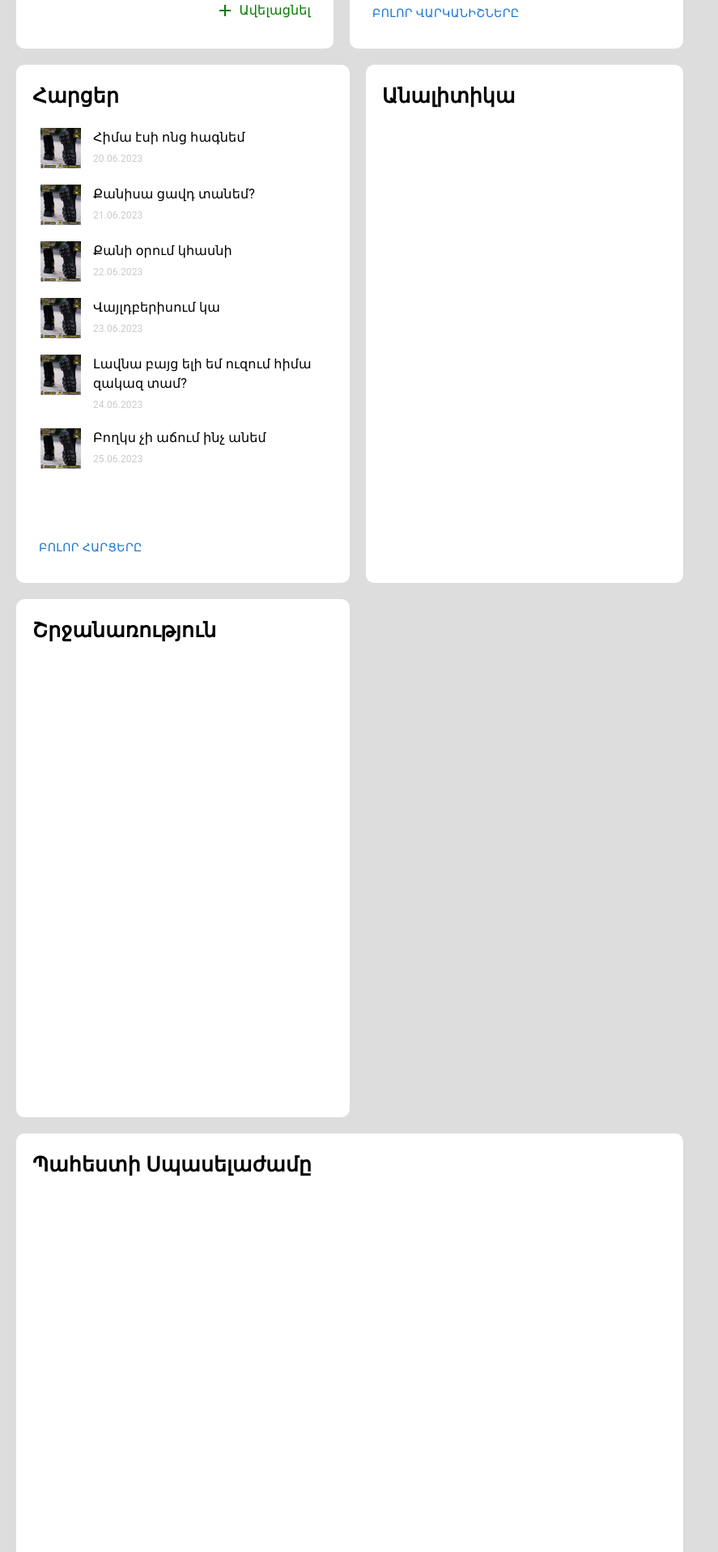
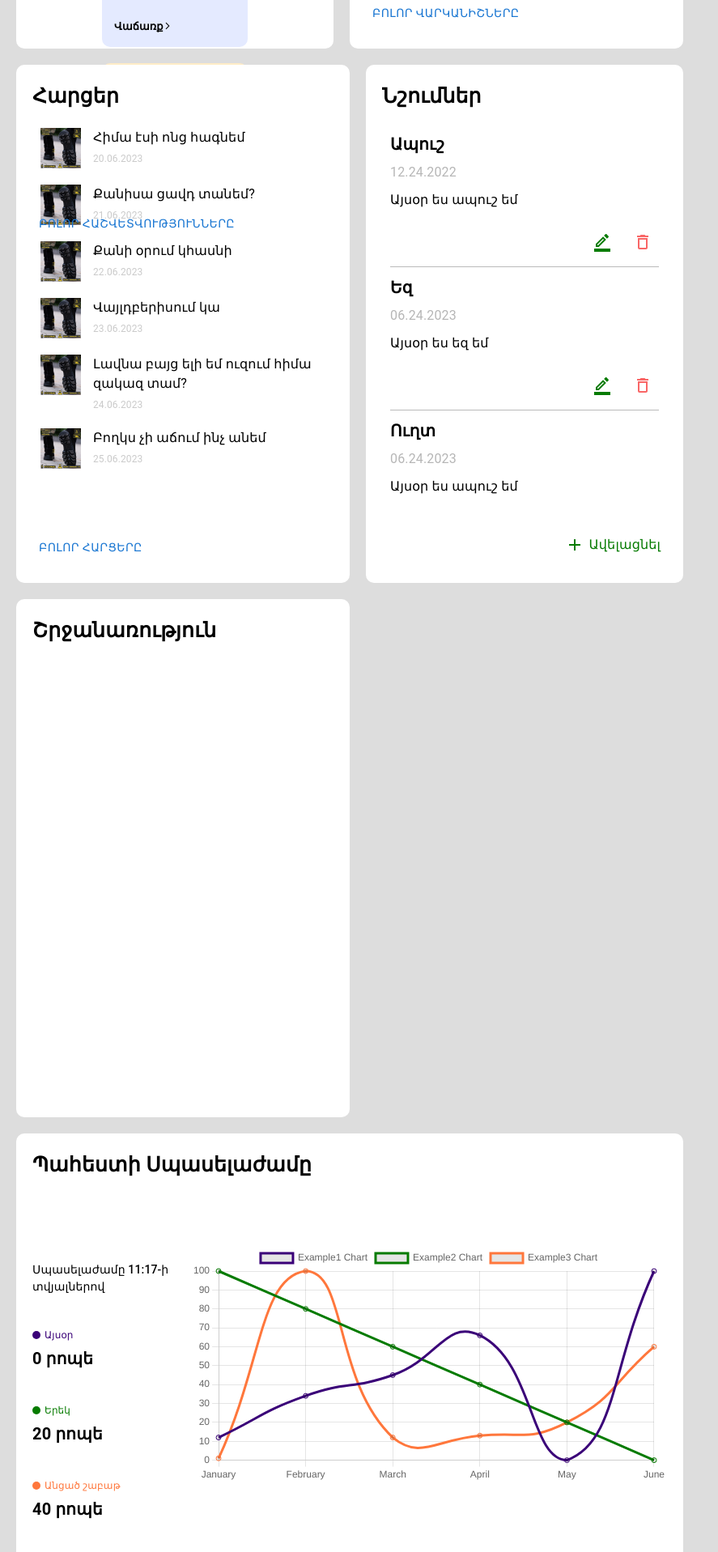
Before and after one commit to Narek20/alpha-admin-FE, a React (Create React App) app: page / in a window 1280 px wide. Shown: the part 2650-4567 px from the top of the page at 81% size, without its empty margins (0-887 px from the left). Built offline with nearby package versions, Linux system fonts and the light colour scheme.

Commit message:
added storage waiting time and analyitics

```diff
--- /dev/null
+++ b/src/components/features/AnalyticLinkCard/index.tsx
@@ -0,0 +1,31 @@
+import { FC } from 'react'
+import { Link } from 'react-router-dom'
+import { Box, Typography } from '@mui/material'
+import ArrowForwardIosOutlinedIcon from '@mui/icons-material/ArrowForwardIosOutlined'
+
+import styles from './styles.module.scss'
+
+interface IProps {
+  title: string
+  link: string
+  color: string
+}
+
+const AnalyticLinkCard: FC<IProps> = ({ title, link, color }) => {
+  return (
+    <Link
+      className={styles.linkContainer}
+      to={link}
+      style={{ background: color }}
+    >
+      <Typography className={styles.title}>
+        {title}
+        <ArrowForwardIosOutlinedIcon
+          sx={{ color: 'black', width: 10, height: 10 }}
+        />
+      </Typography>
+    </Link>
+  )
+}
+
+export default AnalyticLinkCard
--- /dev/null
+++ b/src/components/features/AnalyticLinkCard/styles.module.scss
@@ -0,0 +1,15 @@
+.linkContainer {
+  text-decoration: none;
+  width: 150px;
+  height: 150px;
+  display: flex;
+  padding: 15px;
+  border-radius: 10px;
+  align-items: flex-end;
+
+  .title {
+    font-size: 13px;
+    color: black;
+    font-weight: 600;
+  }
+}
--- a/src/components/features/Analytics/index.tsx
+++ b/src/components/features/Analytics/index.tsx
@@ -1,15 +1,42 @@
-import { FC } from 'react'
-import { Box } from '@mui/material'
+import { Box, Button } from '@mui/material'
 import SectionHeader from '@shared/SectionTitle'
+import AnalyticLinkCard from '@features/AnalyticLinkCard'
 
 import styles from './styles.module.scss'
 
-interface IProps {}
+const analyticsLinks = [
+  {
+    title: 'Ամենօրյա դինամիկա և վաճառքի անալիտիկա',
+    link: 'analytics/',
+    color: '#FEE0E0',
+  },
+  {
+    title: 'Հաշվետվություն պահեստի մնացորդներով',
+    link: 'analytics/warehouse-remains',
+    color: '#DCEFDB',
+  },
+  {
+    title: 'Վաճառք',
+    link: 'analytics/sales',
+    color: '#E4EAFF',
+  },
+  {
+    title: 'ամփոփում վաճառողի կողմից',
+    link: 'analytics/summary-report',
+    color: '#FFECC7',
+  },
+]
 
-const Analytics: FC<IProps> = () => {
+const Analytics = () => {
   return (
     <Box className={styles.analytics}>
       <SectionHeader title="Անալիտիկա" />
+      <Box className={styles.links}>
+        {analyticsLinks.map((analyticsLink) => (
+          <AnalyticLinkCard key={analyticsLink.title} {...analyticsLink} />
+        ))}
+      </Box>
+      <Button>Բոլոր Հաշվետվությունները</Button>
     </Box>
   )
 }
--- a/src/components/features/Analytics/styles.module.scss
+++ b/src/components/features/Analytics/styles.module.scss
@@ -4,4 +4,15 @@
   border-radius: 10px;
   padding: 20px;
   width: calc(30% - 20px);
+  display: flex;
+  flex-direction: column;
+  justify-content: space-between;
+  align-items: flex-start;
+
+  .links {
+    display: flex;
+    flex-wrap: wrap;
+    justify-content: center;
+    gap: 20px;
+  }
 }
--- a/src/components/features/FinanceStatistics/index.tsx
+++ b/src/components/features/FinanceStatistics/index.tsx
@@ -1,4 +1,4 @@
-import { FC, useState } from 'react'
+import { useState } from 'react'
 import { Box } from '@mui/material'
 import LineChart from '@features/LineChart'
 import FinanceTabs from '@features/FinanceTabs'
@@ -8,9 +8,35 @@ import { Durations, PurchaseTypes } from 'types/Finances/types'
 
 import styles from './styles.module.scss'
 
-interface IProps {}
+const data = {
+  labels: ['January', 'February', 'March', 'April', 'May', 'June'],
+  datasets: [
+    {
+      label: 'Example1 Chart',
+      data: [65, 59, 80, 81, 56, 55],
+      fill: false,
+      borderColor: 'rgb(75, 192, 192)',
+      tension: 0.5,
+    },
+    {
+      label: 'Example2 Chart',
+      data: [1, 100, 12, 13, 20, 60],
+      fill: false,
+      borderColor: '#FBE8C4',
+      tension: 0.5,
+    },
+  ],
+}
 
-const FinanceStatistics: FC<IProps> = () => {
+const options = {
+  scales: {
+    y: {
+      beginAtZero: true,
+    },
+  },
+}
+
+const FinanceStatistics = () => {
   const [purchaseType, setPurchaseType] = useState<PurchaseTypes>(
     PurchaseTypes.ORDERED
   )
@@ -33,7 +59,7 @@ const FinanceStatistics: FC<IProps> = () => {
           amountDifference={12}
           priceDifference={-1012321}
         />
-        <LineChart />
+        <LineChart data={data} options={options} />
       </Box>
     </Box>
   )
--- a/src/components/features/LineChart/index.tsx
+++ b/src/components/features/LineChart/index.tsx
@@ -1,43 +1,18 @@
 import { FC } from 'react'
 import { Box } from '@mui/material'
 import { Line } from 'react-chartjs-2'
-import { Chart, registerables } from 'chart.js'
+import { Chart, registerables, ChartOptions, ChartData } from 'chart.js'
 
 import styles from './styles.module.scss'
 
 Chart.register(...registerables)
 
-interface IProps {}
-
-const data = {
-  labels: ['January', 'February', 'March', 'April', 'May', 'June'],
-  datasets: [
-    {
-      label: 'Example1 Chart',
-      data: [65, 59, 80, 81, 56, 55],
-      fill: false,
-      borderColor: 'rgb(75, 192, 192)',
-      tension: 0.5,
-    },
-    {
-      label: 'Example2 Chart',
-      data: [1, 100, 12, 13, 20, 60],
-      fill: false,
-      borderColor: '#FBE8C4',
-      tension: 0.5,
-    },
-  ],
+interface IProps {
+  data: ChartData<'line'>
+  options: ChartOptions<'line'>
 }
 
-const options = {
-  scales: {
-    y: {
-      beginAtZero: true,
-    },
-  },
-}
-
-const LineChart: FC<IProps> = () => {
+const LineChart: FC<IProps> = ({ data, options }) => {
   return (
     <Box className={styles.chart}>
       <Line data={data} options={options} />
--- a/src/components/features/StorageWaitingTime/index.tsx
+++ b/src/components/features/StorageWaitingTime/index.tsx
@@ -1,15 +1,57 @@
-import { FC } from 'react'
 import { Box } from '@mui/material'
+import LineChart from '@features/LineChart'
+import WaitingTimeInformation from '@features/WaitingTimeInformation'
 import SectionHeader from '@shared/SectionTitle'
 
 import styles from './styles.module.scss'
 
-interface IProps {}
+const data = {
+  labels: ['January', 'February', 'March', 'April', 'May', 'June'],
+  datasets: [
+    {
+      label: 'Example1 Chart',
+      data: [12, 34, 45, 66, 0, 100],
+      fill: false,
+      borderColor: '#3A0078',
+      tension: 0.5,
+    },
+    {
+      label: 'Example2 Chart',
+      data: [100, 80, 60, 40, 20, 0],
+      fill: false,
+      borderColor: '#067B00',
+      tension: 0.5,
+    },
+    {
+      label: 'Example3 Chart',
+      data: [1, 100, 12, 13, 20, 60],
+      fill: false,
+      borderColor: '#FF773C',
+      tension: 0.5,
+    },
+  ],
+}
 
-const StorageWaitingTime: FC<IProps> = () => {
+const options = {
+  scales: {
+    y: {
+      beginAtZero: true,
+    },
+  },
+}
+
+const StorageWaitingTime = () => {
   return (
     <Box className={styles.storageWaitingTime}>
       <SectionHeader title="Պահեստի Սպասելաժամը" />
+      <Box className={styles.information}>
+        <WaitingTimeInformation
+          todaysTime="0 րոպե"
+          lastWeekTime="40 րոպե"
+          yesterdaysTime="20 րոպե"
+        />
+        <LineChart data={data} options={options} />
+      </Box>
     </Box>
   )
 }
--- a/src/components/features/StorageWaitingTime/styles.module.scss
+++ b/src/components/features/StorageWaitingTime/styles.module.scss
@@ -4,4 +4,11 @@
   border-radius: 10px;
   padding: 20px;
   width: calc(60% + 40px);
+
+  .information {
+    display: flex;
+    width: 100%;
+    height: 100%;
+    margin-top: 80px;
+  }
 }
--- /dev/null
+++ b/src/components/features/WaitingTimeInformation/index.tsx
@@ -0,0 +1,48 @@
+import { FC } from 'react'
+import { Box, Typography } from '@mui/material'
+
+import styles from './styles.module.scss'
+
+interface IProps {
+  todaysTime: string
+  yesterdaysTime: string
+  lastWeekTime: string
+}
+
+const WaitingTimeInformation: FC<IProps> = ({
+  todaysTime,
+  yesterdaysTime,
+  lastWeekTime,
+}) => {
+  return (
+    <Box className={styles.waitingTimeInformation}>
+      <Typography className={styles.duration}>
+        Սպասելաժամը 11:17-ի տվյալներով
+      </Typography>
+      <Box className={styles.waitingTimesContainer}>
+        <Box className={styles.waitingTime}>
+          <Box className={styles.todayColor}></Box>
+          <Typography className={styles.todayTitle}>Այսօր</Typography>
+        </Box>
+        <Typography className={styles.time}>{todaysTime}</Typography>
+      </Box>
+      <Box className={styles.waitingTimesContainer}>
+        <Box className={styles.waitingTime}>
+          <Box className={styles.yesterdayColor}></Box>
+          <Typography className={styles.yesterdayTitle}>Երեկ</Typography>
+        </Box>
+        <Typography className={styles.time}>{yesterdaysTime}</Typography>
+      </Box>
+      <Box className={styles.waitingTimesContainer}>
+        <Box className={styles.waitingTime}>
+          <Box className={styles.lastWeekColor}></Box>
+          <Typography className={styles.lastWeekTitle}>Անցած շաբաթ</Typography>
+        </Box>
+        <Typography className={styles.time}>{lastWeekTime}</Typography>
+      </Box>
+      <Typography className={styles.refreshed}>Թարմացված է 20:43</Typography>
+    </Box>
+  )
+}
+
+export default WaitingTimeInformation
--- /dev/null
+++ b/src/components/features/WaitingTimeInformation/styles.module.scss
@@ -0,0 +1,70 @@
+.waitingTimeInformation {
+  margin-top: 20px;
+
+  .duration {
+    color: black;
+    font-size: 14px;
+    font-weight: 500;
+  }
+
+  .waitingTimesContainer {
+    margin-top: 40px;
+
+    .waitingTime {
+      display: flex;
+      align-items: center;
+
+      .todayColor {
+        background-color: #3a0078;
+        border-radius: 50%;
+        width: 10px;
+        height: 10px;
+      }
+
+      .yesterdayColor {
+        background-color: #067b00;
+        border-radius: 50%;
+        width: 10px;
+        height: 10px;
+      }
+
+      .lastWeekColor {
+        background-color: #ff773c;
+        border-radius: 50%;
+        width: 10px;
+        height: 10px;
+      }
+
+      .todayTitle {
+        color: #3a0078;
+        margin-left: 5px;
+        font-size: 12px;
+      }
+
+      .yesterdayTitle {
+        color: #067b00;
+        margin-left: 5px;
+        font-size: 12px;
+      }
+
+      .lastWeekTitle {
+        color: #ff773c;
+        margin-left: 5px;
+        font-size: 12px;
+      }
+    }
+
+    .time {
+      color: black;
+      font-size: 20px;
+      margin-top: 5px;
+      font-weight: 600;
+    }
+  }
+
+  .refreshed {
+    color: #676767;
+    font-size: 10px;
+    margin-top: 100px;
+  }
+}
--- a/src/pages/Home/index.tsx
+++ b/src/pages/Home/index.tsx
@@ -20,10 +20,10 @@ const Home = () => {
       <FinanceStatistics />
       <StorageLoad />
       <MarketPlace />
-      <Notes />
+      <Analytics />
       <Feedbacks />
       <Questions />
-      <Analytics />
+      <Notes />
       <Turnover />
       <StorageWaitingTime />
       <Supplies />
```
